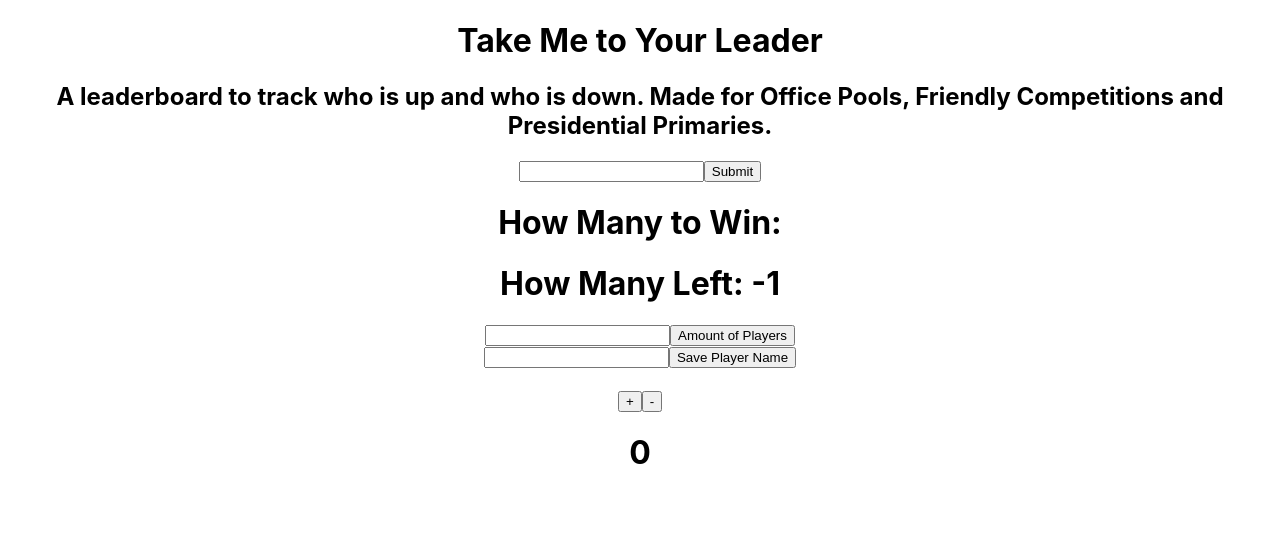
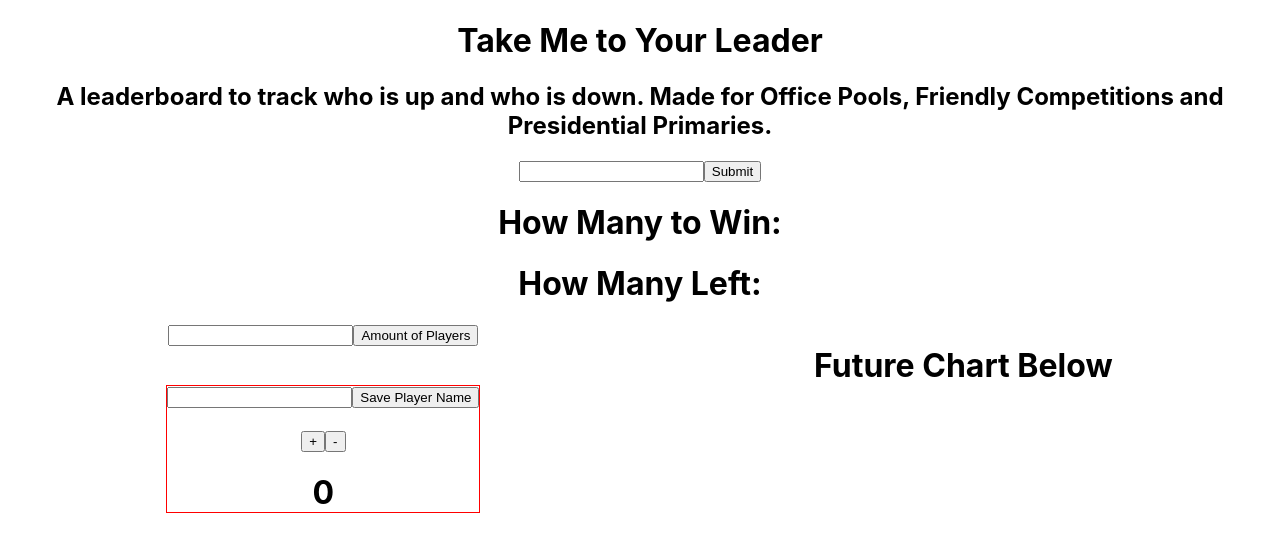
Before and after one commit to Travis-Franklin/solo-react-app, a React (Create React App) app: page / in a window 1280 px wide. Shown: the top 552 px of the page. Built offline with nearby package versions, Linux system fonts and the light colour scheme.

Commit message:
fixes tree so that all components are linked.

```diff
--- a/src/App.js
+++ b/src/App.js
@@ -16,7 +16,7 @@ function App() {
         Presidential Primaries.</h2>
       <HowManyToWin
       />
-      <HowManyPlayers/>
+
     </div>
   );
 }
--- a/src/Counter.js
+++ b/src/Counter.js
@@ -19,6 +19,7 @@ class Counter extends React.Component{
         </div>)
     }
     _incrementValue = () => {
+            // this.props._decrementTotalValue;
             this.setState({
                 value: this.state.value + 1
             });
--- a/src/HowManyPlayers.js
+++ b/src/HowManyPlayers.js
@@ -1,6 +1,5 @@
 import React from 'react';
 import Player from './Player';
-import Counter from './Counter';
 
 class HowManyPlayers extends React.Component{
     constructor(props){
@@ -28,16 +27,19 @@ class HowManyPlayers extends React.Component{
 
     }
     render (){
+        // console.log(this.props)
         return (
-            <div>
-                <form onSubmit={this.handleSubmit}>
+            <div className="PlayerClass">
+                <div>
+                <form className="amountOfPlayersForm" onSubmit={this.handleSubmit}>
                 <input type="number" onChange={this.handleChange}>
 
                 </input>
 
-                <button onClick ={(e) => this._HowManyPlayers()}>Amount of Players</button>
+                <button  onClick ={(e) => this._HowManyPlayers()}>Amount of Players</button>
                 </form>
-                <Player saveAmountOfPlayers={this.state.saveAmountOfPlayers}/>
+                </div>
+                <Player saveAmountOfPlayers={this.state.saveAmountOfPlayers} _decrementTotalValue={this.props._decrementTotalValue} _incrementTotalValue = {this.props._incrementTotalValue}/>
             </div>
         )
     }
--- a/src/HowManyToWin.js
+++ b/src/HowManyToWin.js
@@ -1,11 +1,13 @@
 import React from 'react';
+import HowManyPlayers from './HowManyPlayers';
 
 class HowManyToWin extends React.Component{
     constructor(props){
         super(props);
         this.state = {
             number : "1",
-            saveNumber: ""
+            saveNumber: "",
+            numberRemaining: ""
         };
         this.handleChange = this.handleChange.bind(this);
         this.handleSubmit = this.handleSubmit.bind(this);
@@ -24,7 +26,19 @@ class HowManyToWin extends React.Component{
         console.log(this.state.number);
         this.setState({
             saveNumber: this.state.number,
+            numberRemaining: this.state.number
         })
+    }
+
+    _incrementTotalValue = () => {
+        this.setState({
+            value: this.state.numberRemaining + 1
+        });
+    }
+    _decrementTotalValue = () => {
+        this.setState({
+            value: this.state.numberRemaining - 1
+        });
     }
 
     render () {
@@ -37,7 +51,11 @@ class HowManyToWin extends React.Component{
                    Submit</button>
                 </form>
                <h1>How Many to Win: {this.state.saveNumber}</h1>
-               <h1>How Many Left: {this.state.saveNumber - 1}</h1>
+               <h1>How Many Left: {this.state.numberRemaining}</h1>
+               <div className="PlayersAndChart">
+               <HowManyPlayers _decrementTotalValue={this._decrementTotalValue} _incrementTotalValue = {this._incrementTotalValue}/>
+              <h1>Future Chart Below</h1>
+          </div>
             </div>
         )
     }
--- a/src/Player.js
+++ b/src/Player.js
@@ -81,18 +81,19 @@ class Player extends React.Component{
     }
 
     render() {
-        // console.log(this.props.saveAmountOfPlayers);
+
+        console.log(this.props);
         return (
-            <div>
+            <div >
                     {this.state.players.map((player, index) =>
-                        <div>
-                        <form>
+                        <div className="playerBox">
+                        <form >
                             <input type="text" onChange={(e)=> this.handleChange(e, index)}>
                             </input>
                             <button type="submit" onClick={(e) => this._AddPlayer(e, index)}>Save Player Name</button>
                         </form>
                         <h1>{this.state.players[index].whomSaved}</h1>
-                        <Counter/>
+                        <Counter _decrementTotalValue={this.props._decrementTotalValue} _incrementTotalValue = {this.props._incrementTotalValue}/>
                             </div>
                     )}
 
--- a/src/index.css
+++ b/src/index.css
@@ -11,3 +11,18 @@ code {
   font-family: source-code-pro, Menlo, Monaco, Consolas, 'Courier New',
     monospace;
 }
+
+.PlayersAndChart {
+  display: flex;
+  flex-direction: row;
+  justify-content: space-around;
+}
+
+.amountOfPlayersForm {
+  padding-bottom: 40px;
+  /* font-size: 30px; */
+}
+
+.playerBox {
+  outline: 1px red solid;
+}
```
